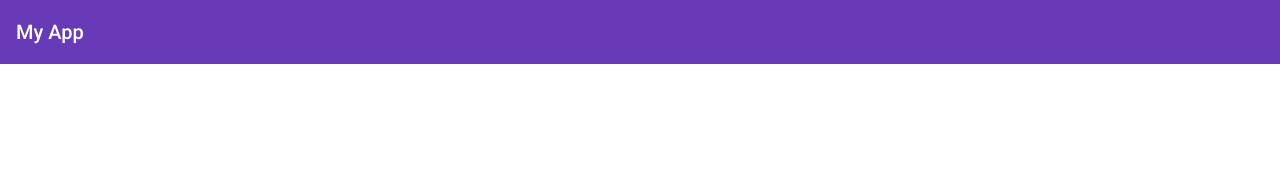
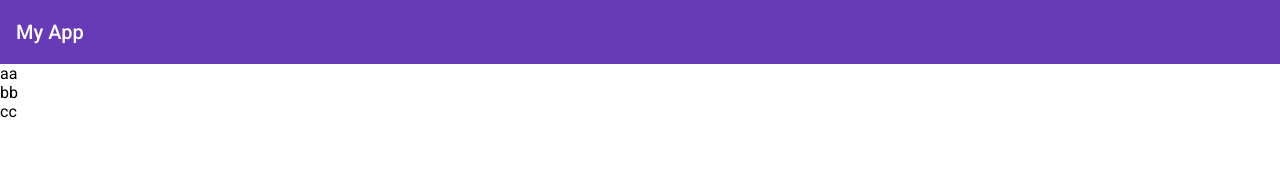
Before and after one commit to kanban-netherboys/kanban, an Angular app: page / in a window 1280 px wide. Shown: the top 171 px of the page. Built offline with nearby package versions, Linux system fonts and the light colour scheme.

Commit message:
Start configuration

```diff
--- a/package.json
+++ b/package.json
@@ -12,10 +12,11 @@
   "private": true,
   "dependencies": {
     "@angular/animations": "~8.2.5",
-    "@angular/cdk": "~8.2.3",
+    "@angular/cdk": "^8.2.3",
     "@angular/common": "~8.2.5",
     "@angular/compiler": "~8.2.5",
     "@angular/core": "~8.2.5",
+    "@angular/flex-layout": "^9.0.0-beta.29",
     "@angular/forms": "~8.2.5",
     "@angular/material": "^8.2.3",
     "@angular/platform-browser": "~8.2.5",
--- a/src/app/app.module.ts
+++ b/src/app/app.module.ts
@@ -7,6 +7,7 @@ import { BrowserAnimationsModule } from '@angular/platform-browser/animations';
 import { MaterialModule } from './material.module';
 import { LayoutComponent } from './layout/layout.component';
 import { KanbanComponent } from './layout/kanban/kanban.component';
+import { FlexLayoutModule } from '@angular/flex-layout';
 
 @NgModule({
    declarations: [
@@ -18,7 +19,8 @@ import { KanbanComponent } from './layout/kanban/kanban.component';
       BrowserModule,
       AppRoutingModule,
       BrowserAnimationsModule,
-      MaterialModule
+      MaterialModule,
+      FlexLayoutModule
    ],
    providers: [],
    bootstrap: [
--- a/src/app/layout/layout.component.html
+++ b/src/app/layout/layout.component.html
@@ -1,2 +1,8 @@
 <mat-toolbar color="primary">My App</mat-toolbar>
 <router-outlet></router-outlet>
+
+<div fxLayout="row">
+    <div fxFlex>aa<div>
+    <div fxFlex>bb<div>
+    <div fxFlex>cc<div>
+ </div>
```
Also changed, not shown: 1 other file (tests, documents, lock files or other folders).
